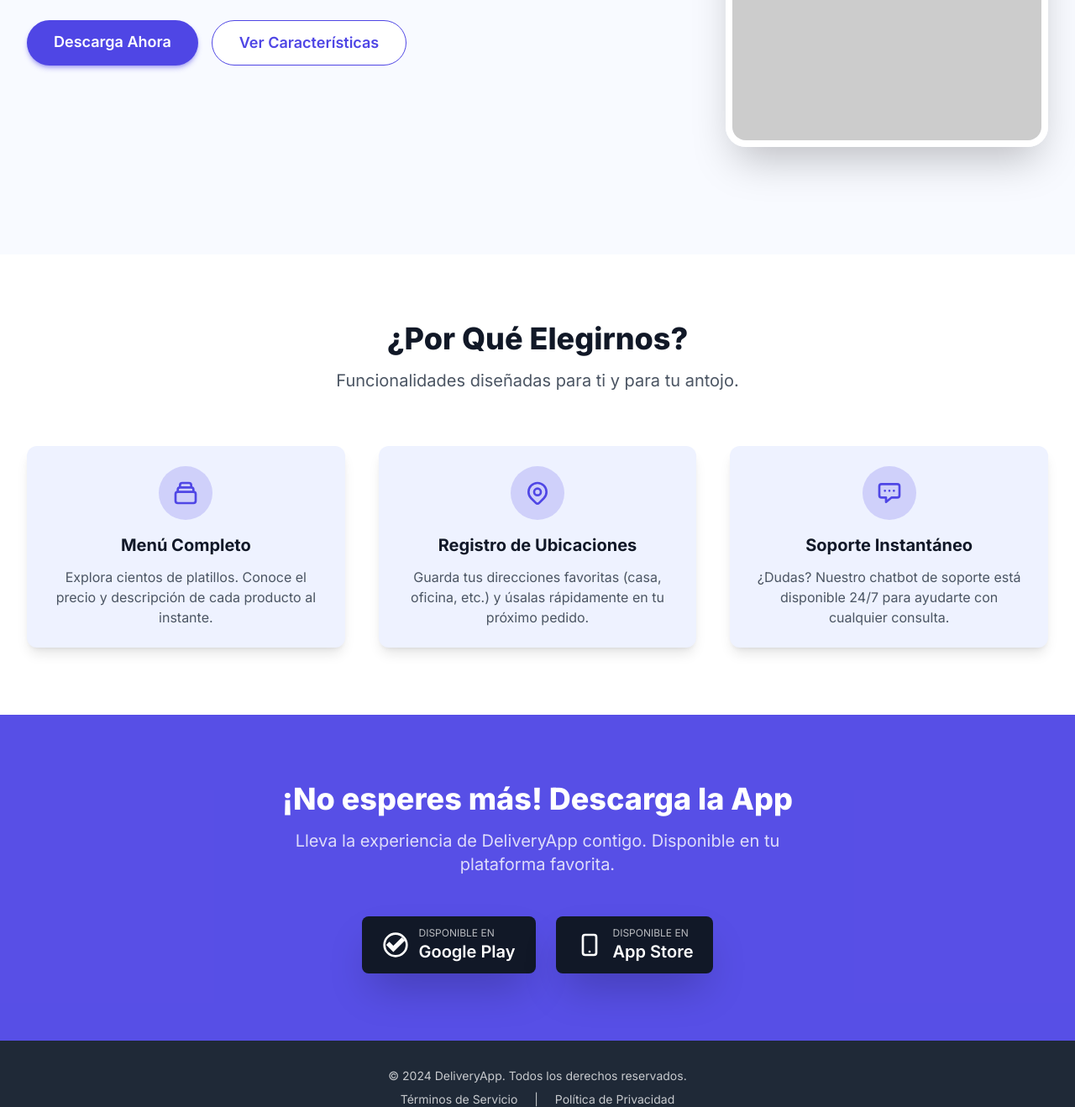
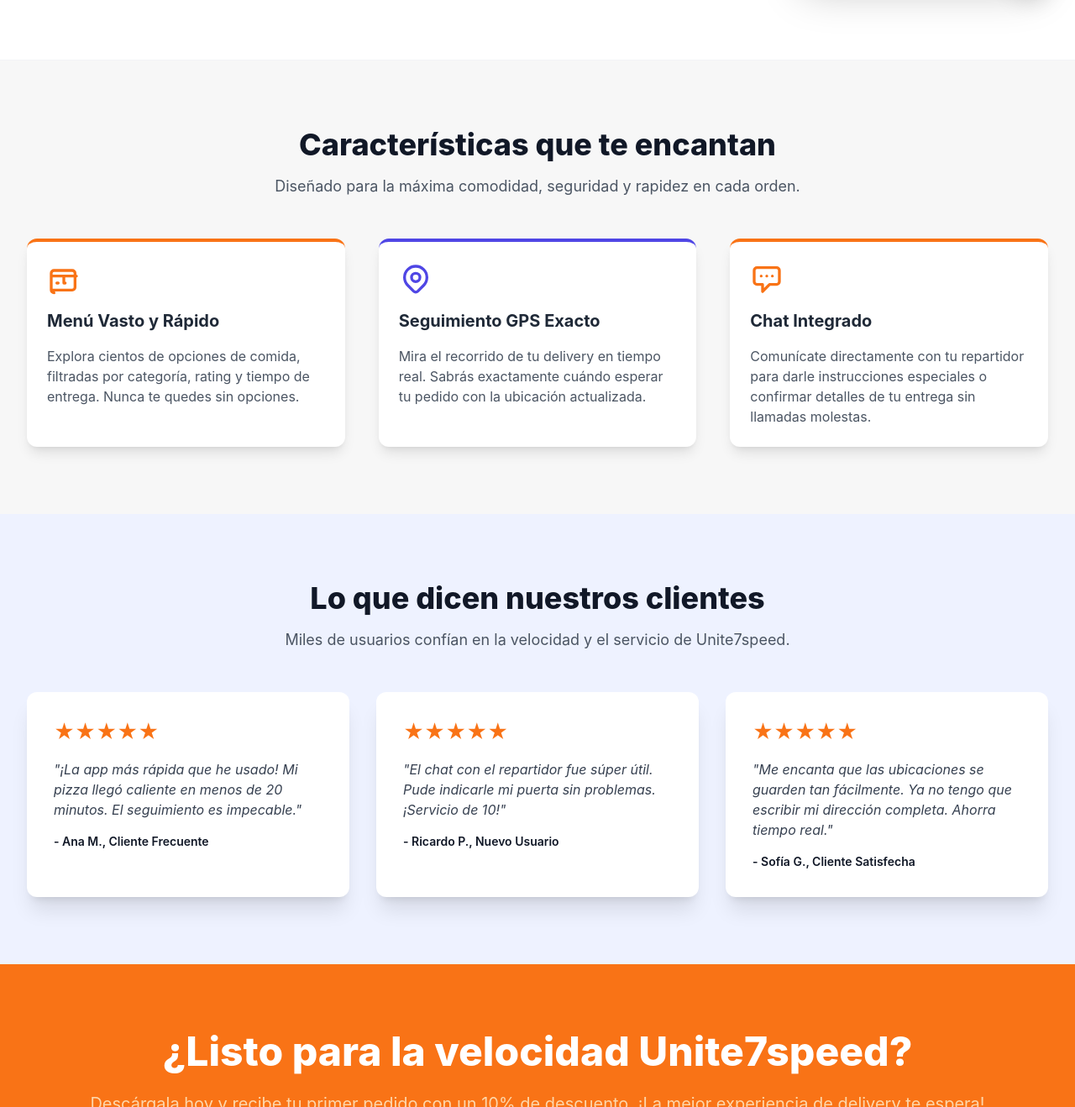
Before and after one commit to unitespeed537-crypto/Unite7Speed1, a plain HTML site: page index.html in a window 1280 px wide. Shown: the part 585-1903 px from the top of the page at 84% size. Drawn offline with nearby package versions, Linux system fonts and the light colour scheme; placeholder pictures from the web are drawn by us.

Commit message:
Update index.html

```diff
--- a/index.html
+++ b/index.html
@@ -3,185 +3,183 @@
 <head>
     <meta charset="UTF-8">
     <meta name="viewport" content="width=device-width, initial-scale=1.0">
-    <title>Delivery App | Comida a Domicilio Rápida y Fácil</title>
-    <!-- Carga de Tailwind CSS -->
+    <title>Unite7speed | Tu App de Delivery Rápido</title>
     <script src="https://cdn.tailwindcss.com"></script>
-    <!-- Configuración de color principal y fuente Inter -->
+    <!-- Configuración del tema Tailwind -->
     <script>
         tailwind.config = {
             theme: {
                 extend: {
-                    colors: {
-                        'primary': '#4f46e5', // Indigo 600
-                        'secondary': '#10b981', // Emerald 500
-                    },
                     fontFamily: {
                         sans: ['Inter', 'sans-serif'],
                     },
-                }
-            }
+                    colors: {
+                        'primary-orange': '#F97316', // Naranja vibrante
+                        'primary-indigo': '#4f46e5', // Índigo para contraste
+                    },
+                },
+            },
         }
     </script>
     <style>
-        /* Estilo para la fuente Inter (si no está disponible por defecto) */
-        @import url('https://fonts.googleapis.com/css2?family=Inter:wght@100..900&display=swap');
-
-        /* Fondo de patrón sutil para la sección principal */
-        .hero-bg {
-            background-color: #f8faff;
-            background-image: radial-gradient(#d1d5db 0.5px, transparent 0.5px);
-            background-size: 10px 10px;
-        }
-
-        /* Estilo personalizado para el botón principal con sombra */
-        .btn-primary {
-            transition: all 0.2s;
-            box-shadow: 0 4px 6px -1px rgba(79, 70, 229, 0.4), 0 2px 4px -2px rgba(79, 70, 229, 0.4);
-        }
-        .btn-primary:hover {
-            box-shadow: 0 10px 15px -3px rgba(79, 70, 229, 0.7), 0 4px 6px -4px rgba(79, 70, 229, 0.7);
-            transform: translateY(-2px);
+        /* Estilo base para el cuerpo */
+        body {
+            font-family: 'Inter', sans-serif;
+            background-color: #f7f7f7;
         }
     </style>
 </head>
-<body class="font-sans text-gray-800">
+<body class="text-gray-800">
 
-    <!-- Header (Navegación Simple) -->
-    <header class="shadow-md bg-white sticky top-0 z-10">
-        <div class="max-w-7xl mx-auto px-4 sm:px-6 lg:px-8 py-4 flex justify-between items-center">
-            <a href="#" class="text-2xl font-extrabold text-primary tracking-tight">DeliveryApp</a>
-            <nav class="hidden md:flex space-x-8">
-                <a href="#caracteristicas" class="text-gray-600 hover:text-primary transition duration-150">Características</a>
-                <a href="#app" class="text-gray-600 hover:text-primary transition duration-150">Descarga la App</a>
+    <!-- Navbar/Header Fijo -->
+    <nav class="bg-white shadow-md sticky top-0 z-10">
+        <div class="max-w-7xl mx-auto px-4 sm:px-6 lg:px-8">
+            <div class="flex justify-between items-center h-16">
+                <div class="flex-shrink-0">
+                    <span class="text-2xl font-extrabold tracking-tight text-primary-orange">Unite7speed</span>
+                </div>
+                <div class="flex space-x-4">
+                    <a href="#features" class="text-gray-600 hover:text-primary-orange font-medium">Características</a>
+                    <a href="#testimonials" class="text-gray-600 hover:text-primary-orange font-medium">Opiniones</a>
+                    <a href="#cta" class="text-primary-orange hover:text-primary-indigo font-medium border-b-2 border-primary-orange">Descarga</a>
+                </div>
+            </div>
+        </div>
     </nav>
-            <a href="#app" class="md:hidden p-2 rounded-full bg-primary text-white">
-                <!-- Icono de descarga -->
-                <svg xmlns="http://www.w3.org/2000/svg" class="h-6 w-6" fill="none" viewBox="0 0 24 24" stroke="currentColor" stroke-width="2">
-                  <path stroke-linecap="round" stroke-linejoin="round" d="M4 16v1a3 3 0 003 3h10a3 3 0 003-3v-1m-4-4l-4 4m0 0l-4-4m4 4V4" />
-                </svg>
-            </a>
-        </div>
-    </header>
 
-    <!-- Sección Hero (Principal) -->
-    <section class="hero-bg py-20 sm:py-32">
-        <div class="max-w-7xl mx-auto px-4 sm:px-6 lg:px-8 flex flex-col md:flex-row items-center justify-between">
-            <!-- Texto Principal -->
-            <div class="md:w-1/2 mb-12 md:mb-0 text-center md:text-left">
-                <h1 class="text-5xl sm:text-6xl font-extrabold leading-tight text-gray-900 mb-6">
-                    Tu Comida Favorita, <span class="text-primary">Entregada al Instante.</span>
+    <main>
+        <!-- Hero Section -->
+        <section id="hero" class="bg-white pt-16 pb-24 border-b border-gray-100">
+            <div class="max-w-7xl mx-auto px-4 sm:px-6 lg:px-8 grid md:grid-cols-2 gap-12 items-center">
+
+                <!-- Left Content -->
+                <div class="space-y-6">
+                    <p class="text-sm font-semibold uppercase text-primary-indigo tracking-wider">La Velocidad que Necesitas</p>
+                    <h1 class="text-5xl md:text-6xl font-extrabold text-gray-900 leading-tight">
+                        Tu Comida Favorita en Minutos, con <span class="text-primary-orange">7x Velocidad</span>.
                     </h1>
-                <p class="text-xl text-gray-600 mb-8 max-w-lg mx-auto md:mx-0">
-                    Pide lo que se te antoje de tus restaurantes locales favoritos con nuestra aplicación rápida y confiable. ¡Simple, fácil y delicioso!
+                    <p class="text-lg text-gray-600">
+                        Unite7speed conecta con los mejores restaurantes y repartidores para garantizar entregas rápidas, seguras y rastreables. ¡Ordena ahora y sorpréndete!
                     </p>
-                <div class="flex flex-col sm:flex-row gap-4 justify-center md:justify-start">
-                    <a href="#app" class="btn-primary bg-primary text-white font-semibold py-3 px-8 rounded-full text-lg hover:bg-indigo-700">
-                        Descarga Ahora
-                    </a>
-                    <a href="#caracteristicas" class="bg-white text-primary border border-primary font-semibold py-3 px-8 rounded-full text-lg hover:bg-primary hover:text-white transition duration-200">
-                        Ver Características
-                    </a>
+                    <div class="flex flex-col sm:flex-row space-y-4 sm:space-y-0 sm:space-x-4 pt-4">
+                        <button class="px-8 py-3 bg-primary-orange text-white font-bold rounded-xl shadow-lg hover:bg-orange-700 transition duration-300 transform hover:scale-105">
+                            Descargar para Android
+                        </button>
+                        <button class="px-8 py-3 bg-gray-100 text-gray-800 font-bold rounded-xl shadow-lg hover:bg-gray-200 transition duration-300">
+                            Descargar para iOS
+                        </button>
                     </div>
                 </div>
 
-            <!-- Imagen/Mockup (Placeholder atractivo) -->
-            <div class="md:w-1/2 flex justify-center md:justify-end">
-                <img src="https://placehold.co/400x600/4f46e5/ffffff?text=App+Screen"
-                     alt="Mockup de la aplicación de delivery en un teléfono"
-                     class="w-full max-w-xs sm:max-w-sm rounded-3xl shadow-2xl transform hover:scale-[1.02] transition duration-300 border-8 border-white"
-                     onerror="this.onerror=null; this.src='https://placehold.co/400x600/4f46e5/ffffff?text=App';"
-                >
+                <!-- Right Image (Placeholder Mockup) -->
+                <div class="flex justify-center md:justify-end">
+                    <!-- Usando un placeholder más atractivo que simula una app -->
+                    <div class="bg-primary-indigo p-6 rounded-3xl shadow-2xl relative">
+                        <div class="w-64 h-96 bg-gray-50 rounded-2xl flex flex-col justify-center items-center text-gray-500 font-semibold text-sm">
+                            <span class="text-3xl text-primary-orange mb-2">🚚</span>
+                            <p>Vista de la App</p>
+                            <p>Unite7speed</p>
                         </div>
-        </div>
-    </section>
-
-    <!-- Sección de Características (Basado en las funcionalidades de tu app) -->
-    <section id="caracteristicas" class="py-20 bg-white">
-        <div class="max-w-7xl mx-auto px-4 sm:px-6 lg:px-8 text-center">
-            <h2 class="text-4xl font-extrabold text-gray-900 mb-4">¿Por Qué Elegirnos?</h2>
-            <p class="text-xl text-gray-600 mb-16">Funcionalidades diseñadas para ti y para tu antojo.</p>
-
-            <div class="grid grid-cols-1 md:grid-cols-3 gap-10">
-                <!-- Característica 1: Productos (Menú) -->
-                <div class="p-6 bg-indigo-50 rounded-xl shadow-lg hover:shadow-xl transition duration-300">
-                    <div class="w-16 h-16 mx-auto bg-primary/20 rounded-full flex items-center justify-center mb-4">
-                        <svg xmlns="http://www.w3.org/2000/svg" class="h-8 w-8 text-primary" fill="none" viewBox="0 0 24 24" stroke="currentColor" stroke-width="2">
-                          <path stroke-linecap="round" stroke-linejoin="round" d="M19 11H5m14 0a2 2 0 012 2v6a2 2 0 01-2 2H5a2 2 0 01-2-2v-6a2 2 0 012-2m14 0V9a2 2 0 00-2-2M5 11V9a2 2 0 012-2m0 0V5a2 2 0 012-2h6a2 2 0 012 2v2M7 7h10" />
-                        </svg>
-                    </div>
-                    <h3 class="text-xl font-bold mb-3 text-gray-900">Menú Completo</h3>
-                    <p class="text-gray-600">Explora cientos de platillos. Conoce el precio y descripción de cada producto al instante.</p>
-                </div>
-
-                <!-- Característica 2: Ubicación -->
-                <div class="p-6 bg-indigo-50 rounded-xl shadow-lg hover:shadow-xl transition duration-300">
-                    <div class="w-16 h-16 mx-auto bg-primary/20 rounded-full flex items-center justify-center mb-4">
-                        <svg xmlns="http://www.w3.org/2000/svg" class="h-8 w-8 text-primary" fill="none" viewBox="0 0 24 24" stroke="currentColor" stroke-width="2">
-                          <path stroke-linecap="round" stroke-linejoin="round" d="M17.657 16.657L13.414 20.9a1.998 1.998 0 01-2.828 0l-4.243-4.243a8 8 0 1111.314 0z" />
-                          <path stroke-linecap="round" stroke-linejoin="round" d="M15 11a3 3 0 11-6 0 3 3 0 016 0z" />
-                        </svg>
-                    </div>
-                    <h3 class="text-xl font-bold mb-3 text-gray-900">Registro de Ubicaciones</h3>
-                    <p class="text-gray-600">Guarda tus direcciones favoritas (casa, oficina, etc.) y úsalas rápidamente en tu próximo pedido.</p>
-                </div>
-
-                <!-- Característica 3: Chat -->
-                <div class="p-6 bg-indigo-50 rounded-xl shadow-lg hover:shadow-xl transition duration-300">
-                    <div class="w-16 h-16 mx-auto bg-primary/20 rounded-full flex items-center justify-center mb-4">
-                        <svg xmlns="http://www.w3.org/2000/svg" class="h-8 w-8 text-primary" fill="none" viewBox="0 0 24 24" stroke="currentColor" stroke-width="2">
-                          <path stroke-linecap="round" stroke-linejoin="round" d="M8 10h.01M12 10h.01M16 10h.01M9 16H5a2 2 0 01-2-2V6a2 2 0 012-2h14a2 2 0 012 2v8a2 2 0 01-2 2h-5l-5 4v-4z" />
-                        </svg>
-                    </div>
-                    <h3 class="text-xl font-bold mb-3 text-gray-900">Soporte Instantáneo</h3>
-                    <p class="text-gray-600">¿Dudas? Nuestro chatbot de soporte está disponible 24/7 para ayudarte con cualquier consulta.</p>
+                        <div class="absolute -bottom-4 -right-4 w-16 h-16 bg-primary-orange rounded-full shadow-xl flex items-center justify-center text-white text-3xl transform rotate-12">7x</div>
                     </div>
                 </div>
             </div>
         </section>
 
-    <!-- Sección de CTA (Call to Action) / Descarga -->
-    <section id="app" class="py-20 bg-primary/95 text-white">
-        <div class="max-w-7xl mx-auto px-4 sm:px-6 lg:px-8 text-center">
-            <h2 class="text-4xl font-extrabold mb-4">¡No esperes más! Descarga la App</h2>
-            <p class="text-xl mb-12 opacity-80 max-w-2xl mx-auto">
-                Lleva la experiencia de DeliveryApp contigo. Disponible en tu plataforma favorita.
-            </p>
-
-            <div class="flex flex-col sm:flex-row justify-center items-center gap-6">
-                <!-- Botón de Google Play (Simulado) -->
-                <a href="#" class="bg-gray-900 hover:bg-black transition duration-200 py-3 px-6 rounded-lg flex items-center shadow-2xl max-w-xs w-full sm:w-auto">
-                    <svg xmlns="http://www.w3.org/2000/svg" class="h-8 w-8 mr-3" fill="none" viewBox="0 0 24 24" stroke="currentColor" stroke-width="2">
-                      <path d="M12 2C6.48 2 2 6.48 2 12s4.48 10 10 10 10-4.48 10-10S17.52 2 12 2zm-2 15l-5-5 1.41-1.41L10 14.17l7.59-7.59L19 8l-9 9z"/>
-                    </svg>
-                    <div>
-                        <span class="block text-xs text-left opacity-70">DISPONIBLE EN</span>
-                        <span class="block text-xl font-semibold">Google Play</span>
-                    </div>
-                </a>
-
-                <!-- Botón de App Store (Simulado) -->
-                <a href="#" class="bg-gray-900 hover:bg-black transition duration-200 py-3 px-6 rounded-lg flex items-center shadow-2xl max-w-xs w-full sm:w-auto">
-                    <svg xmlns="http://www.w3.org/2000/svg" class="h-8 w-8 mr-3" fill="none" viewBox="0 0 24 24" stroke="currentColor" stroke-width="2">
-                      <path stroke-linecap="round" stroke-linejoin="round" d="M12 18h.01M8 21h8a2 2 0 002-2V5a2 2 0 00-2-2H8a2 2 0 00-2 2v14a2 2 0 002 2z" />
-                    </svg>
-                    <div>
-                        <span class="block text-xs text-left opacity-70">DISPONIBLE EN</span>
-                        <span class="block text-xl font-semibold">App Store</span>
-                    </div>
-                </a>
+        <!-- Features Section -->
+        <section id="features" class="py-20">
+            <div class="max-w-7xl mx-auto px-4 sm:px-6 lg:px-8">
+                <div class="text-center space-y-4 mb-12">
+                    <h2 class="text-4xl font-extrabold text-gray-900">Características que te encantan</h2>
+                    <p class="text-lg text-gray-600 max-w-2xl mx-auto">Diseñado para la máxima comodidad, seguridad y rapidez en cada orden.</p>
                 </div>
 
+                <div class="grid md:grid-cols-3 gap-10">
+                    <!-- Feature 1: Menú -->
+                    <div class="bg-white p-6 rounded-xl shadow-lg space-y-4 border-t-4 border-primary-orange transform hover:scale-[1.02] transition duration-300">
+                        <div class="text-4xl text-primary-orange"><svg xmlns="http://www.w3.org/2000/svg" class="h-10 w-10" fill="none" viewBox="0 0 24 24" stroke="currentColor"><path stroke-linecap="round" stroke-linejoin="round" stroke-width="2" d="M3 10h18M7 15h1m4 0h1m-9 5h14a2 2 0 002-2V8a2 2 0 00-2-2H5a2 2 0 00-2 2v12a2 2 0 002 2zm8-5v-5"/></svg></div>
+                        <h3 class="text-xl font-bold">Menú Vasto y Rápido</h3>
+                        <p class="text-gray-600">Explora cientos de opciones de comida, filtradas por categoría, rating y tiempo de entrega. Nunca te quedes sin opciones.</p>
+                    </div>
+
+                    <!-- Feature 2: Ubicación / Tracking -->
+                    <div class="bg-white p-6 rounded-xl shadow-lg space-y-4 border-t-4 border-primary-indigo transform hover:scale-[1.02] transition duration-300">
+                        <div class="text-4xl text-primary-indigo"><svg xmlns="http://www.w3.org/2000/svg" class="h-10 w-10" fill="none" viewBox="0 0 24 24" stroke="currentColor"><path stroke-linecap="round" stroke-linejoin="round" stroke-width="2" d="M17.657 16.657L13.414 20.9a1.998 1.998 0 01-2.828 0l-4.243-4.243a8 8 0 1111.314 0z"/><path stroke-linecap="round" stroke-linejoin="round" stroke-width="2" d="M15 11a3 3 0 11-6 0 3 3 0 016 0z"/></svg></div>
+                        <h3 class="text-xl font-bold">Seguimiento GPS Exacto</h3>
+                        <p class="text-gray-600">Mira el recorrido de tu delivery en tiempo real. Sabrás exactamente cuándo esperar tu pedido con la ubicación actualizada.</p>
+                    </div>
+
+                    <!-- Feature 3: Chat -->
+                    <div class="bg-white p-6 rounded-xl shadow-lg space-y-4 border-t-4 border-primary-orange transform hover:scale-[1.02] transition duration-300">
+                        <div class="text-4xl text-primary-orange"><svg xmlns="http://www.w3.org/2000/svg" class="h-10 w-10" fill="none" viewBox="0 0 24 24" stroke="currentColor"><path stroke-linecap="round" stroke-linejoin="round" stroke-width="2" d="M8 10h.01M12 10h.01M16 10h.01M9 16H5a2 2 0 01-2-2V6a2 2 0 012-2h14a2 2 0 012 2v8a2 2 0 01-2 2h-5l-5 5v-5z"/></svg></div>
+                        <h3 class="text-xl font-bold">Chat Integrado</h3>
+                        <p class="text-gray-600">Comunícate directamente con tu repartidor para darle instrucciones especiales o confirmar detalles de tu entrega sin llamadas molestas.</p>
+                    </div>
+                </div>
             </div>
         </section>
 
+        <!-- New: Testimonials Section -->
+        <section id="testimonials" class="py-20 bg-indigo-50">
+            <div class="max-w-7xl mx-auto px-4 sm:px-6 lg:px-8">
+                <div class="text-center space-y-4 mb-12">
+                    <h2 class="text-4xl font-extrabold text-gray-900">Lo que dicen nuestros clientes</h2>
+                    <p class="text-lg text-gray-600 max-w-2xl mx-auto">Miles de usuarios confían en la velocidad y el servicio de Unite7speed.</p>
+                </div>
+
+                <div class="grid md:grid-cols-3 gap-8">
+                    <!-- Testimonial 1 -->
+                    <div class="bg-white p-8 rounded-xl shadow-xl space-y-4">
+                        <p class="text-primary-orange text-2xl font-bold">★★★★★</p>
+                        <p class="text-gray-700 italic">"¡La app más rápida que he usado! Mi pizza llegó caliente en menos de 20 minutos. El seguimiento es impecable."</p>
+                        <p class="font-semibold text-sm text-gray-900">- Ana M., Cliente Frecuente</p>
+                    </div>
+
+                    <!-- Testimonial 2 -->
+                    <div class="bg-white p-8 rounded-xl shadow-xl space-y-4">
+                        <p class="text-primary-orange text-2xl font-bold">★★★★★</p>
+                        <p class="text-gray-700 italic">"El chat con el repartidor fue súper útil. Pude indicarle mi puerta sin problemas. ¡Servicio de 10!"</p>
+                        <p class="font-semibold text-sm text-gray-900">- Ricardo P., Nuevo Usuario</p>
+                    </div>
+
+                    <!-- Testimonial 3 -->
+                    <div class="bg-white p-8 rounded-xl shadow-xl space-y-4">
+                        <p class="text-primary-orange text-2xl font-bold">★★★★★</p>
+                        <p class="text-gray-700 italic">"Me encanta que las ubicaciones se guarden tan fácilmente. Ya no tengo que escribir mi dirección completa. Ahorra tiempo real."</p>
+                        <p class="font-semibold text-sm text-gray-900">- Sofía G., Cliente Satisfecha</p>
+                    </div>
+                </div>
+            </div>
+        </section>
+
+
+        <!-- CTA Section -->
+        <section id="cta" class="py-20 bg-primary-orange">
+            <div class="max-w-7xl mx-auto px-4 sm:px-6 lg:px-8 text-center space-y-6">
+                <h2 class="text-4xl md:text-5xl font-extrabold text-white">¿Listo para la velocidad Unite7speed?</h2>
+                <p class="text-xl text-orange-200">
+                    Descárgala hoy y recibe tu primer pedido con un 10% de descuento. ¡La mejor experiencia de delivery te espera!
+                </p>
+                <div class="flex flex-col sm:flex-row justify-center space-y-4 sm:space-y-0 sm:space-x-6 pt-4">
+                    <button class="px-10 py-4 bg-white text-primary-orange font-extrabold rounded-xl shadow-2xl hover:bg-gray-100 transition duration-300 transform hover:scale-105">
+                        Descargar en Google Play
+                    </button>
+                    <button class="px-10 py-4 border-2 border-white text-white font-extrabold rounded-xl shadow-lg hover:bg-white hover:text-primary-orange transition duration-300 transform hover:scale-105">
+                        Descargar en App Store
+                    </button>
+                </div>
+            </div>
+        </section>
+    </main>
+
     <!-- Footer -->
     <footer class="bg-gray-800 text-white py-8">
-        <div class="max-w-7xl mx-auto px-4 sm:px-6 lg:px-8 text-center text-sm opacity-75">
-            <p>&copy; 2024 DeliveryApp. Todos los derechos reservados.</p>
-            <div class="mt-2 space-x-4">
-                <a href="#" class="hover:text-primary transition duration-150">Términos de Servicio</a>
-                <span>|</span>
-                <a href="#" class="hover:text-primary transition duration-150">Política de Privacidad</a>
+        <div class="max-w-7xl mx-auto px-4 sm:px-6 lg:px-8 text-center">
+            <p class="mb-2 text-primary-orange font-bold">Unite7speed</p>
+            <p class="text-sm text-gray-400">© 2025 Todos los derechos reservados.</p>
+            <div class="mt-4 space-x-4 text-sm">
+                <a href="#" class="text-gray-400 hover:text-white">Política de Privacidad</a>
+                <a href="#" class="text-gray-400 hover:text-white">Términos de Servicio</a>
             </div>
         </div>
     </footer>
```
Lines whose indentation alone changed are shown as unchanged.
